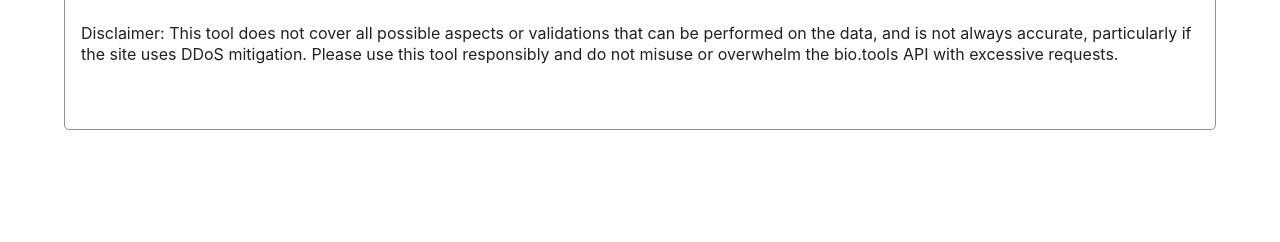
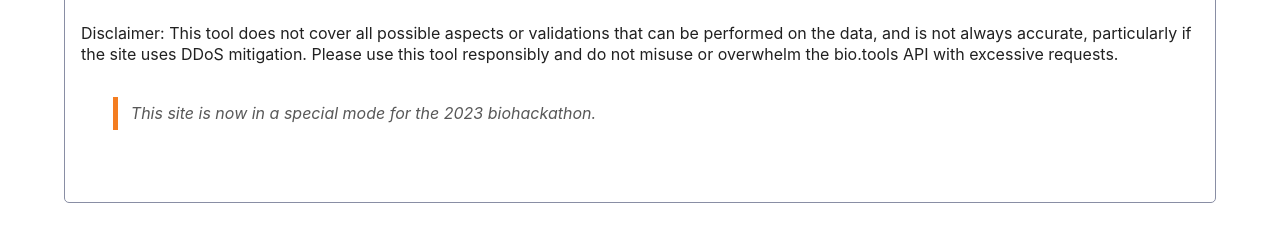
Before and after one commit to 3top1a/biotools-linter, a Python web app: template server/templates/index.html in a window 1280 px wide. Shown: the part 308-550 px from the top of the page. Run offline with Jinja, Linux system fonts and the light colour scheme; the template is opened without the code that fills it, so the values that code supplies are empty; some libraries are stand-ins or nearby versions.

Commit message:
Added a notice for the hackathon

```diff
--- a/server/templates/index.html
+++ b/server/templates/index.html
@@ -22,6 +22,10 @@ content %}
 
         <br>
     </p>
+
+    <blockquote>
+        This site is now in a special mode for the 2023 biohackathon.
+    </blockquote>
 
     <div id="dropdown"></div>
     <table id="table" style="width: 100%;"></table>
```
